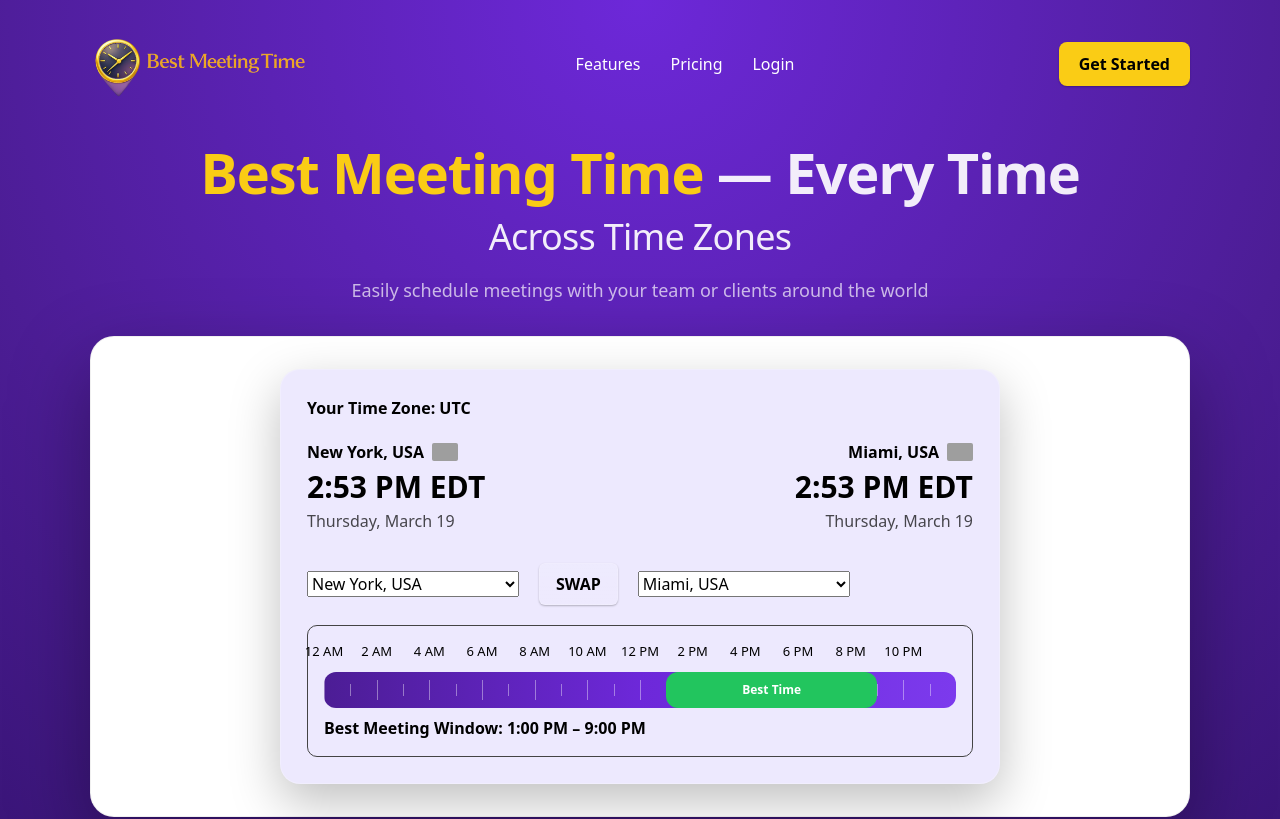
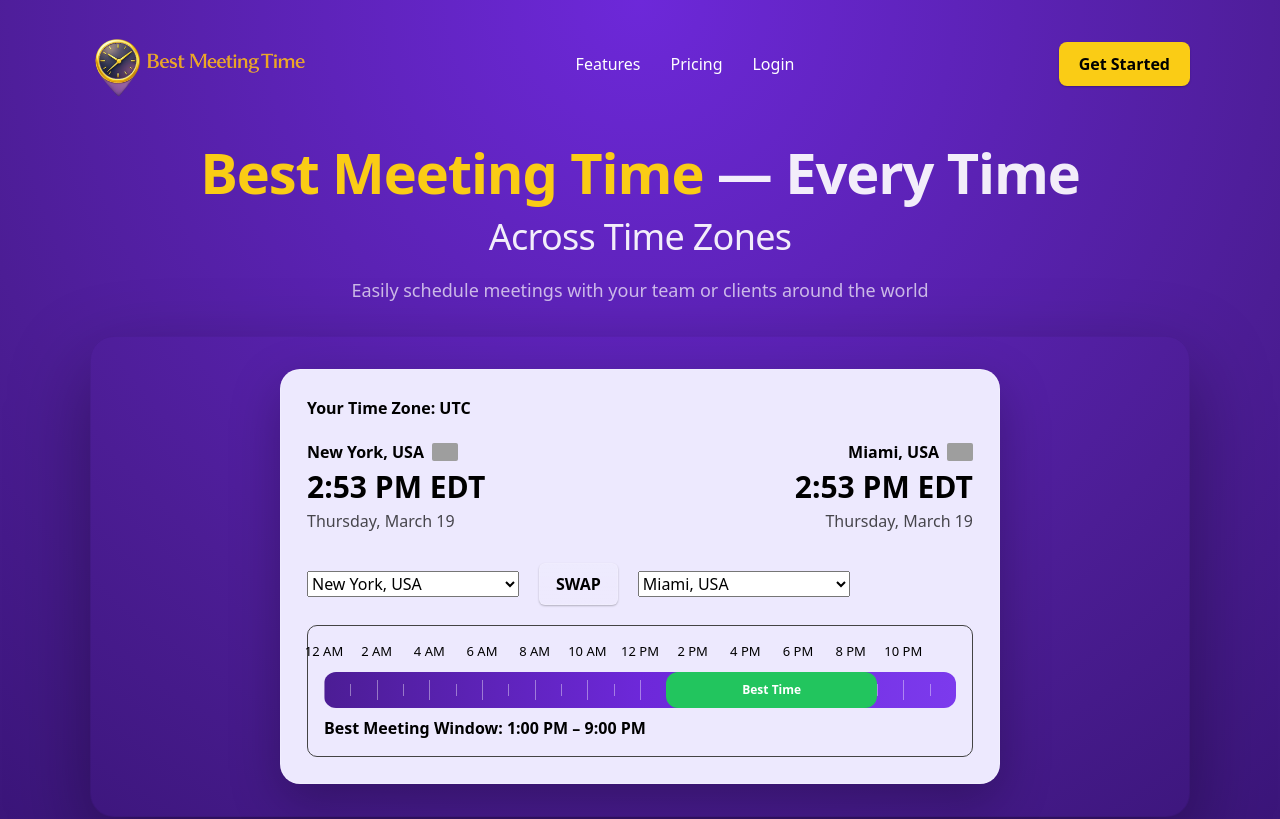
Before and after one commit to techtalk1282/Best-Meeting-Time, a Next.js app: page / in a window 1280 px wide. Shown: the top 819 px of the page. Built offline with nearby package versions, Linux system fonts and the light colour scheme; grey boxes are pictures that could not be loaded.

Commit message:
ui: remove hero white container background to match single-card layout

```diff
--- a/app/ui/HeroSection.tsx
+++ b/app/ui/HeroSection.tsx
@@ -94,7 +94,7 @@ export default function HeroSection() {
 
         <div
           style={{
-            background: "#ffffff",
+            background: "transparent",
             borderRadius: 24,
             padding: 32,
             color: "#000",
```
